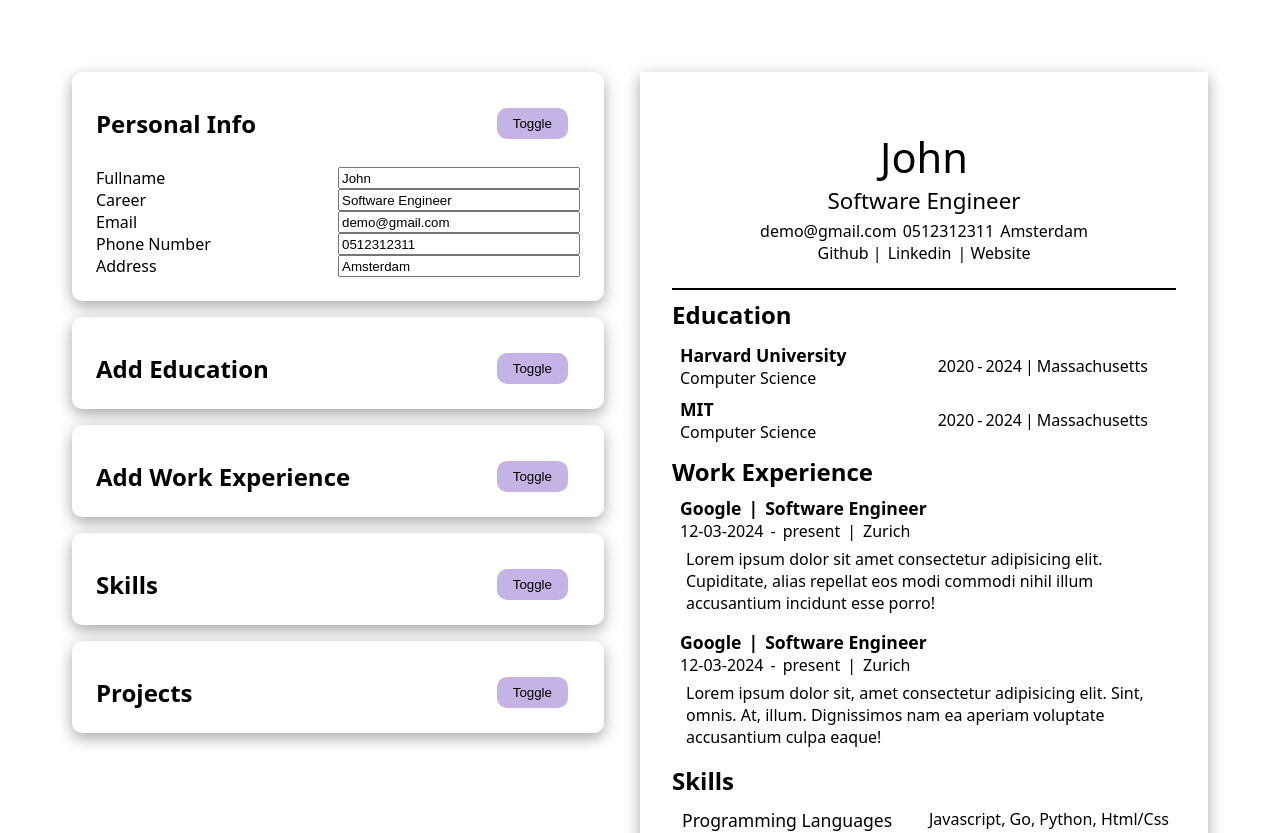
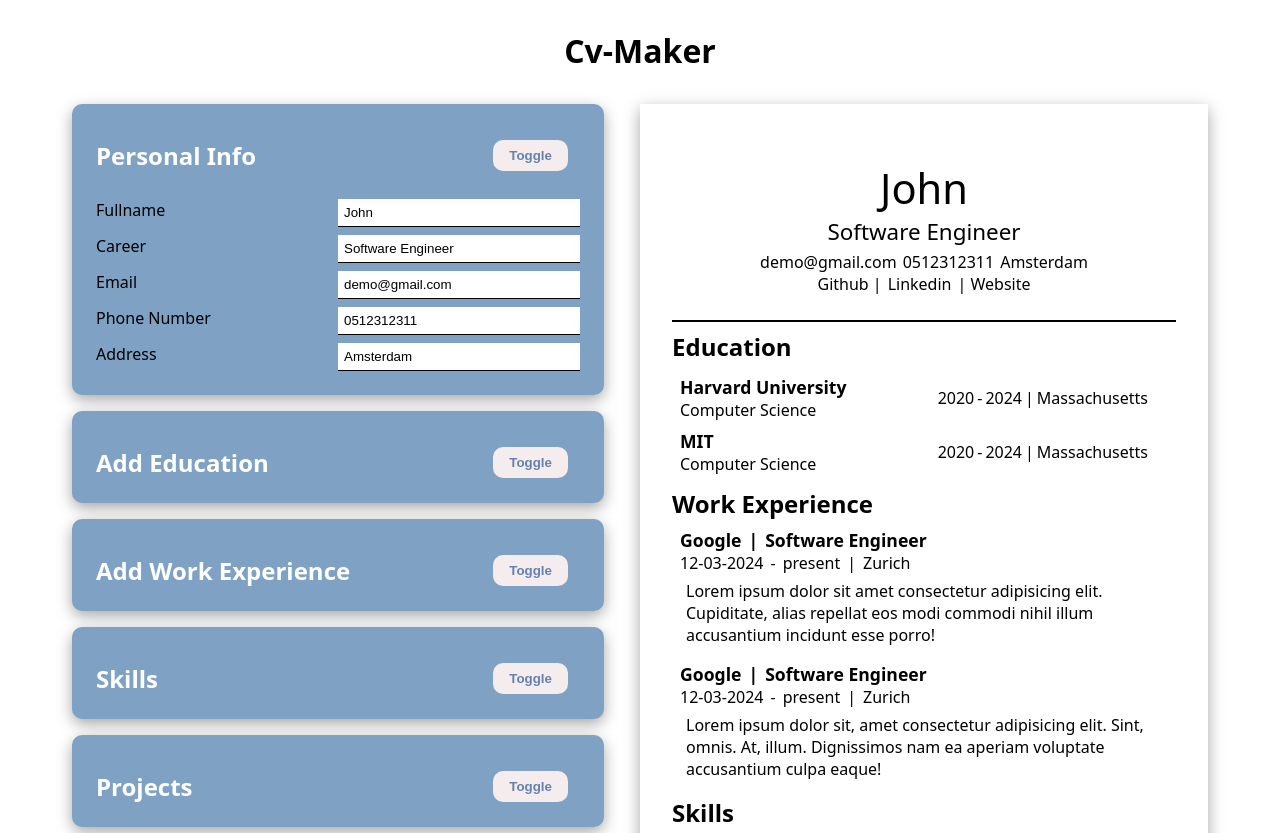
Before and after one commit to Ay-can/cv-maker, a React (Vite) app: page / in a window 1280 px wide. Shown: the top 833 px of the page. Built offline with nearby package versions, Linux system fonts and the light colour scheme.

Commit message:
add position sticky to form section

```diff
--- a/src/App.jsx
+++ b/src/App.jsx
@@ -214,6 +214,10 @@ function App() {
 
   return (
     <>
+      <header>
+        <h1>Cv-Maker</h1>
+      </header>
+      <main>
         <div className="form-section">
           <PersonalInfoForm
             person={person}
@@ -274,6 +278,7 @@ function App() {
             />
           </Resume>
         </div>
+      </main>
     </>
   );
 }
--- a/src/components/PersonalInfoSection.jsx
+++ b/src/components/PersonalInfoSection.jsx
@@ -2,7 +2,7 @@ import "../styles/resume.css";
 
 function PersonalInfoSection({ person, updatePersonalInfo }) {
   return (
-    <header>
+    <header className="resume-header">
       <p
         contentEditable
         suppressContentEditableWarning
--- a/src/styles/app.css
+++ b/src/styles/app.css
@@ -1,26 +1,65 @@
 #root {
   min-height: 100vh;
+  box-sizing: border-box;
+
+  font-family: system-ui, -apple-system, BlinkMacSystemFont, "Segoe UI", Roboto,
+    Oxygen, Ubuntu, Cantarell, "Open Sans", "Helvetica Neue", sans-serif;
+}
+
+main {
   display: grid;
   grid-template-columns: 1fr 1fr;
   grid-template-rows: 1fr 1fr;
   row-gap: 40px;
   margin: 0;
   padding: 64px;
-  box-sizing: border-box;
+  padding-top: 10px;
+}
 
-  font-family: system-ui, -apple-system, BlinkMacSystemFont, "Segoe UI", Roboto,
-    Oxygen, Ubuntu, Cantarell, "Open Sans", "Helvetica Neue", sans-serif;
+.card,
+.card.toggled {
+  width: 500px;
+  padding: 16px;
+  box-shadow: rgba(0, 0, 0, 0.35) 0px 5px 15px;
+  border-radius: 10px;
+  border-top: 40px solid 6482AD;
+  background-color: #7fa1c3;
+}
+
+.card.toggled {
+  height: 60px;
+}
+
+.card > * {
+  padding: 8px;
+}
+
+header {
+  display: flex;
+  justify-content: center;
+  padding: 0;
+  margin: 0;
 }
 
 form {
   display: grid;
   grid-template-columns: 1fr 1fr;
+  row-gap: 8px;
+}
+
+form input {
+  outline: none;
+  border: none;
+  border-bottom: 1px solid black;
+  padding: 6px;
 }
 
 .form-section {
   display: flex;
   flex-direction: column;
   gap: 16px;
+  position: sticky;
+  top: 40px;
 }
 
 .personal-info-container,
--- a/src/styles/resume.css
+++ b/src/styles/resume.css
@@ -44,7 +44,7 @@ h3 {
   justify-content: center;
 }
 
-header {
+.resume-header {
   height: 120px;
   padding: 32px;
   border-bottom: black 2px solid;
@@ -84,6 +84,8 @@ a:hover {
   padding: 16px;
   box-shadow: rgba(0, 0, 0, 0.35) 0px 5px 15px;
   border-radius: 10px;
+  border-top: 40px solid 6482AD;
+  background-color: #7fa1c3;
 }
 
 .card.toggled {
@@ -106,12 +108,18 @@ a:hover {
   padding: 8px 16px;
   border: none;
   border-radius: 10px;
-  background-color: #c3b4e5;
+  background-color: #f5eded;
   margin: 12px;
+  color: #6482ad;
+  font-weight: 600;
 }
 
 .header-toggle > * {
   margin: 0;
+}
+
+.header-toggle > h2 {
+  color: #ffffff;
 }
 
 button:active {
```
Lines whose indentation alone changed are shown as unchanged.
